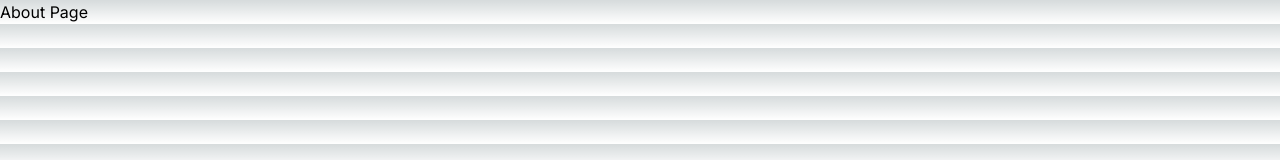
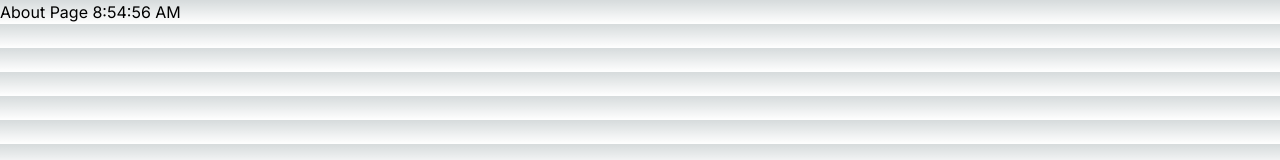
Before and after one commit to Ahmetkcak/next-14-camp, a Next.js app in the folder rendering-demo/: page /about in a window 1280 px wide. Shown: the top 160 px of the page. Built offline with nearby package versions, Linux system fonts and the light colour scheme.

Commit message:
static rendering

```diff
--- a/rendering-demo/src/app/about/page.tsx
+++ b/rendering-demo/src/app/about/page.tsx
@@ -2,7 +2,7 @@ export default function AboutPage() {
     console.log("About server Component");
   return (
     <div>
-      <h1>About Page</h1>
+      <h1>About Page {new Date().toLocaleTimeString()}</h1>
     </div>
   )
 }
```
